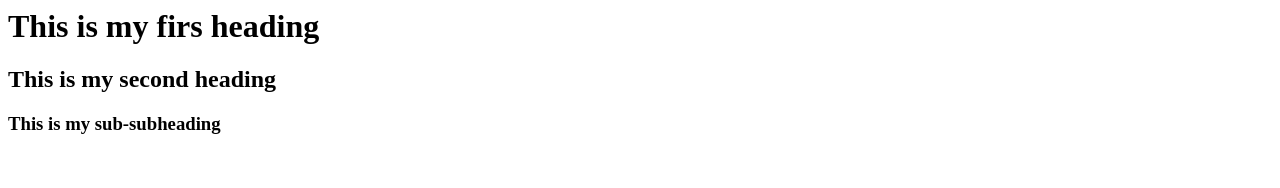
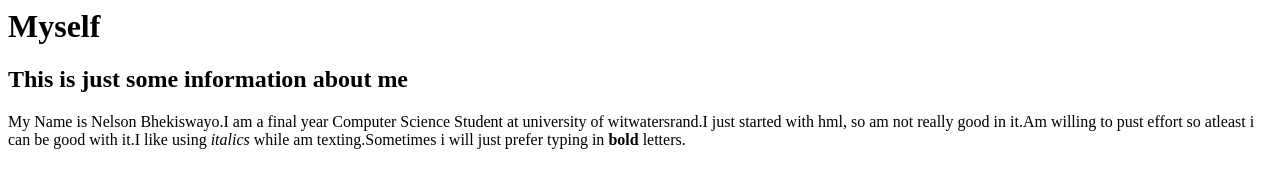
Before and after one commit to 2681283/Web_practise, a plain HTML site: page index.html in a window 1280 px wide. Drawn offline with Linux system fonts and the light colour scheme.

Commit message:
Update index.html

```diff
--- a/index.html
+++ b/index.html
@@ -3,13 +3,16 @@
    <head>
      <title>This is just me</title>
 
+
   <head>
 
   <body>
-    <h1>This is my firs heading</h1>
-    <h2>This is my second heading</h2>
-    <h3>This is my sub-subheading</h3>
+    <h1>Myself</h1>
+    <h2>This is just some information about me</h2>
 
+
+     <p>My Name is Nelson Bhekiswayo.I am a final year Computer Science Student at university of witwatersrand.I just started with hml, so am not really good in it.Am
+     willing to pust effort so atleast i can be good with it.I like using <i>italics</i> while am texting.Sometimes i will just prefer typing in <b>bold</b> letters.</p>
 
   <body>
 <html>
```
